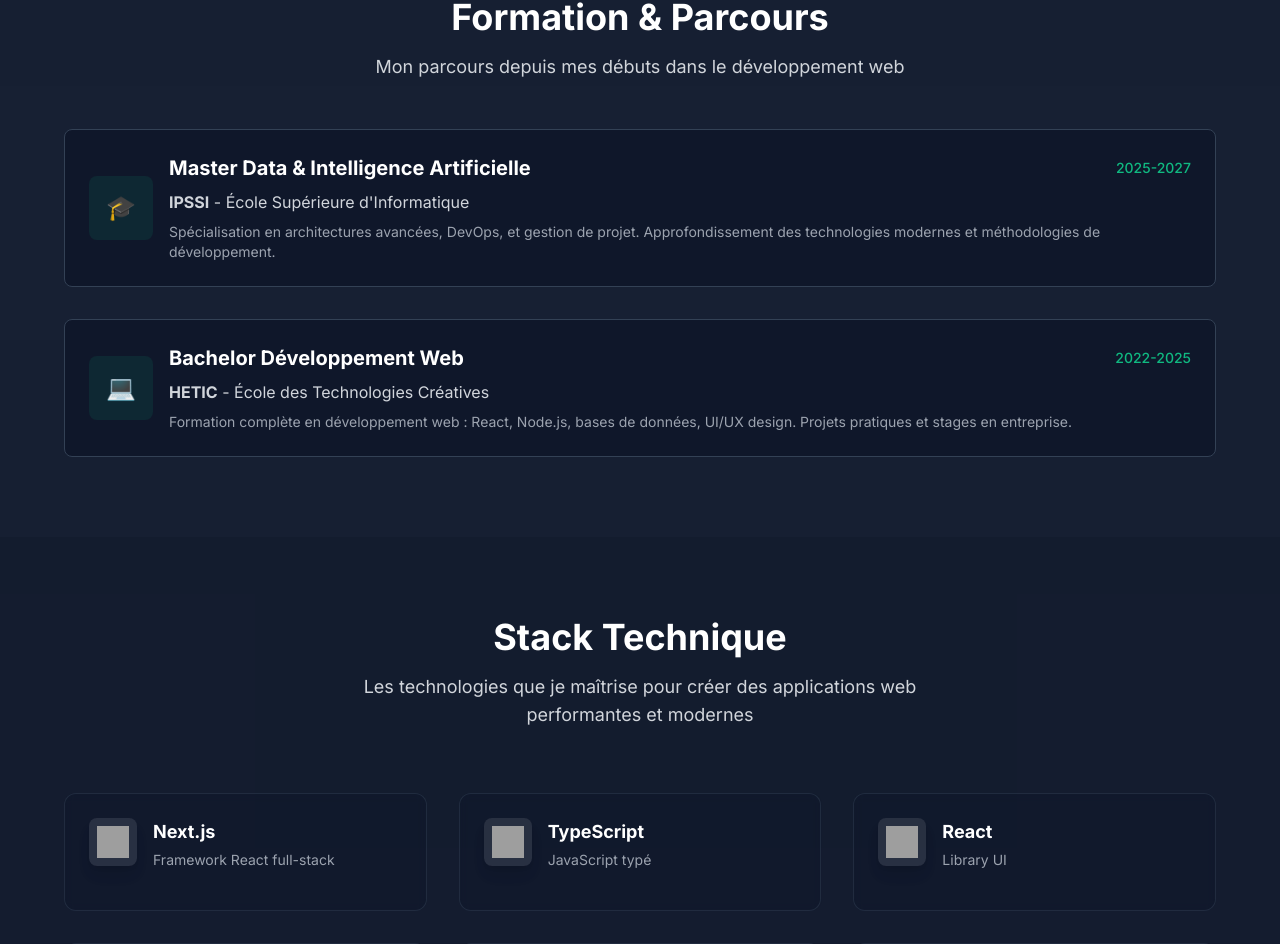
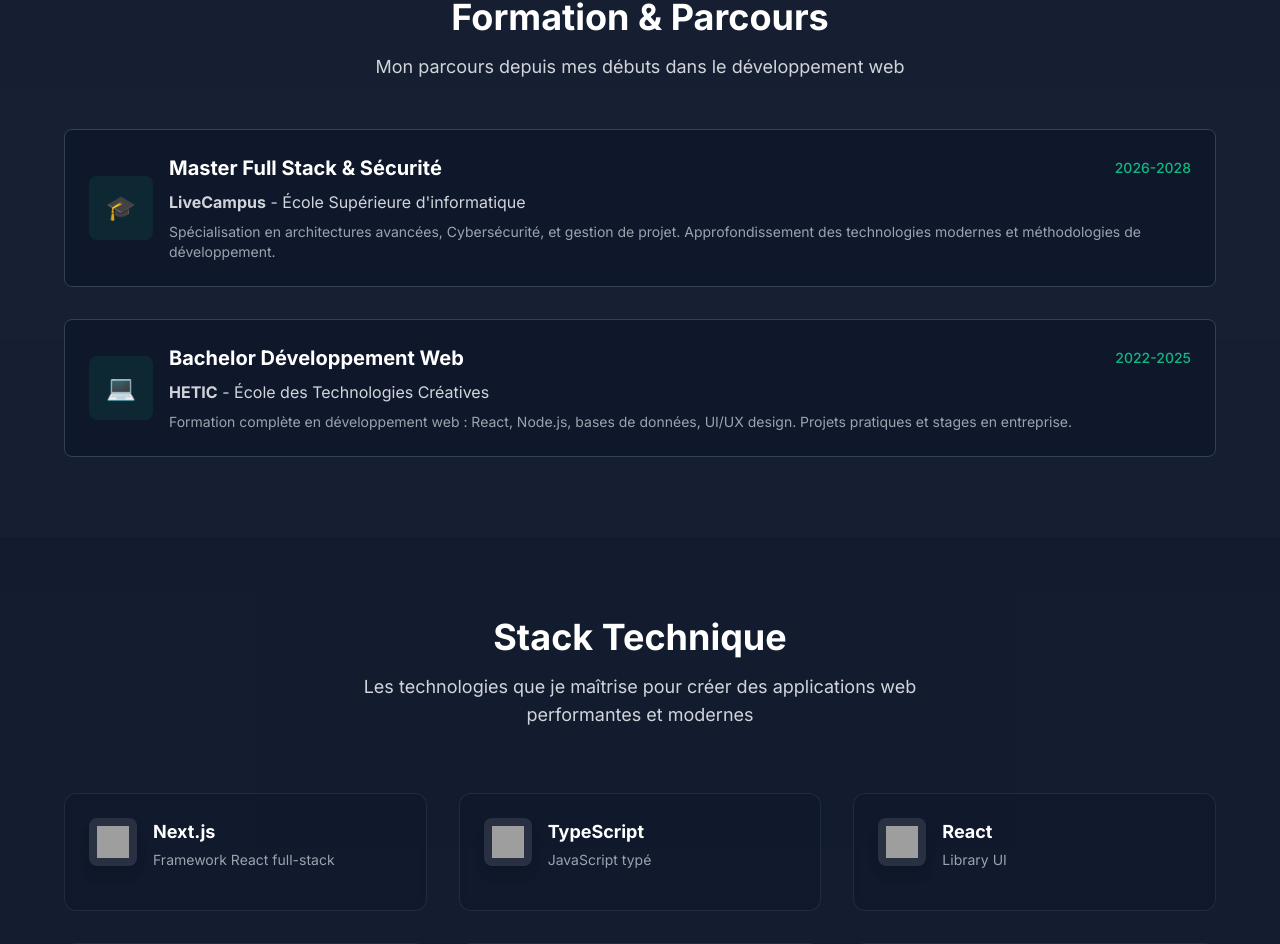
Before and after one commit to JoeLeDev/JoeLabs, a Next.js app: page / in a window 1280 px wide. Shown: the part 1185-2129 px from the top of the page. Built offline with nearby package versions, Linux system fonts and the light colour scheme; grey boxes are pictures that could not be loaded.

Commit message:
fix(Study): update master degree

```diff
--- a/app/page.tsx
+++ b/app/page.tsx
@@ -81,14 +81,14 @@ export default function Home() {
                   </div>
                   <div className="flex-1">
                     <div className="flex flex-col md:flex-row md:items-center md:justify-between mb-2">
-                      <h3 className="text-xl font-bold text-white">Master Data & Intelligence Artificielle</h3>
-                      <span className="text-brand text-sm font-medium">2025-2027</span>
+                      <h3 className="text-xl font-bold text-white">Master Full Stack & Sécurité</h3>
+                      <span className="text-brand text-sm font-medium">2026-2028</span>
                     </div>
                     <p className="text-gray-300 mb-2">
-                      <strong>IPSSI</strong> - École Supérieure d&apos;Informatique
+                      <strong>LiveCampus</strong> - École Supérieure d'informatique
                     </p>
                     <p className="text-gray-400 text-sm">
-                      Spécialisation en architectures avancées, DevOps, et gestion de projet.
+                      Spécialisation en architectures avancées, Cybersécurité, et gestion de projet.
                       Approfondissement des technologies modernes et méthodologies de développement.
                     </p>
                   </div>
```
